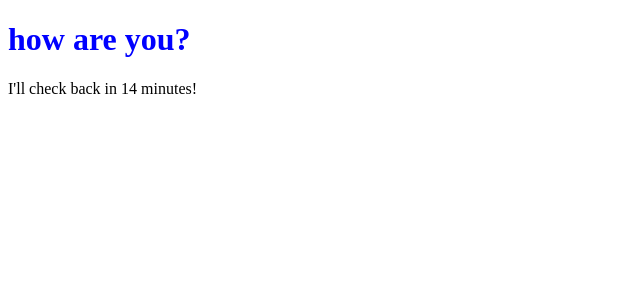
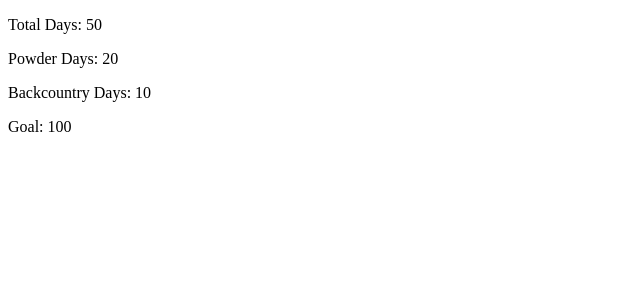
Before and after one commit to Tanzi11/react-is-fun, a React (Create React App) app: page / in a window 1280 px wide. Shown: the top 300 px of the page, without its empty margins (0-640 px from the left). Built offline with nearby package versions, Linux system fonts and the light colour scheme.

Commit message:
destructure and add props into a const variable

```diff
--- a/src/index.js
+++ b/src/index.js
@@ -1,16 +1,46 @@
-import React from 'react';
+import React, {Component} from 'react';
 import ReactDOM from 'react-dom';
 
-class Message extends React.Component {
+let skiData = {
+  total: 50,
+  powder: 20,
+  backcountry: 10,
+  goal: 100
+}
+
+class SkiDayCounter extends Component {
   render() {
+    const {total, powder, backcountry, goal} = this.props
     return (
-      <div>
-        <h1 style={{color: this.props.color}}>{this.props.msg}</h1>
-        <p>I'll check back in {this.props.minutes} minutes!</p>
-      </div>
+      <section>
+        <div>
+          <p>Total Days: {total}</p>
+        </div>
+        <div>
+          <p>Powder Days: {powder}</p>
+        </div>
+        <div>
+          <p>Backcountry Days: {backcountry}</p>
+        </div>
+        <div>
+          <p>Goal: {goal}</p>
+        </div>
+      </section>
     )
   }
+
+
 }
+
+
+
+
+
 ReactDOM.render(
-<Message color="blue" msg="how are you?" minutes={14}/>,
+<SkiDayCounter
+  total={skiData.total}
+  powder={skiData.powder}
+  backcountry={skiData.backcountry}
+  goal={skiData.goal}
+  />,
    document.getElementById('root'))
```
